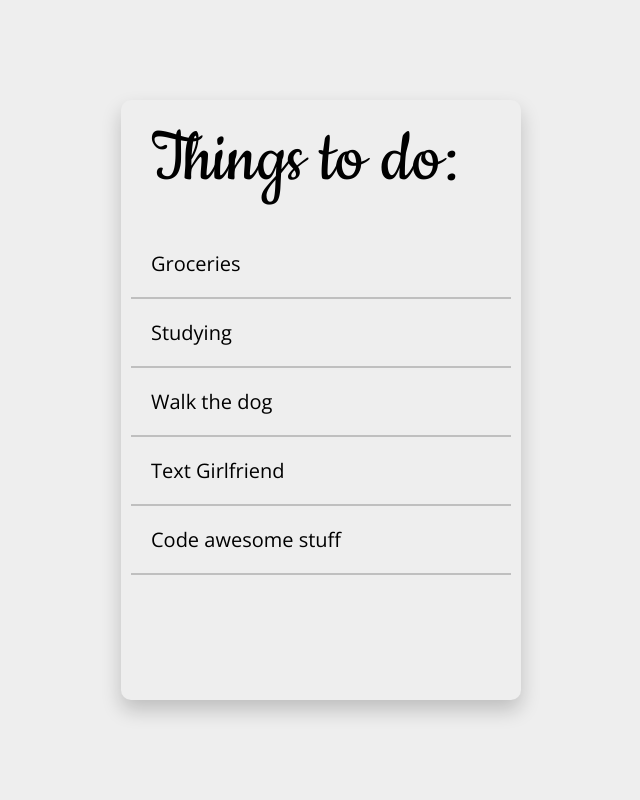
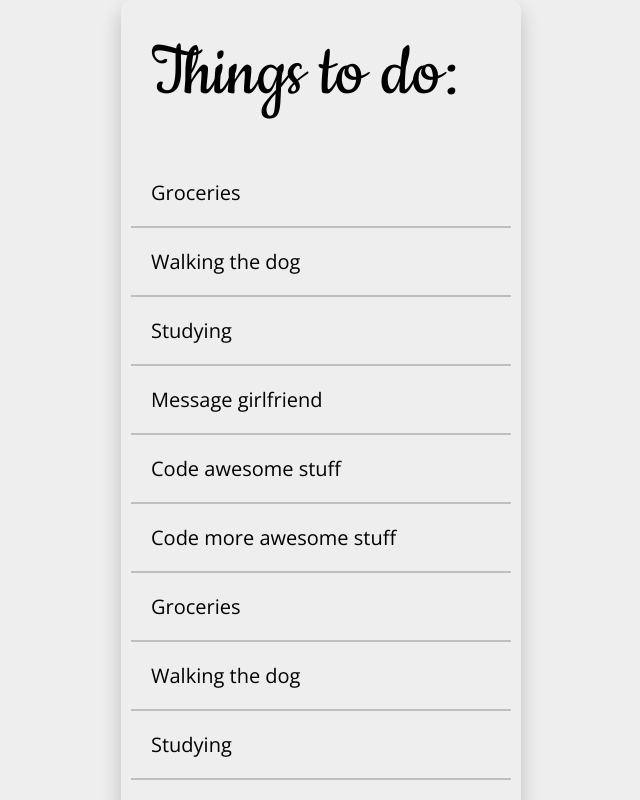
Before and after one commit to SemThijssen/todo, a React (Create React App) app: page / in a window 1280 px wide. Shown: the top 800 px of the page, without its empty margins (319-959 px from the left). Built offline with nearby package versions, Linux system fonts and the light colour scheme.

Commit message:
video 7 van les 4 afgemaakt

```diff
--- a/src/App/App.js
+++ b/src/App/App.js
@@ -2,15 +2,8 @@ import Todo from"../components/Todo/Todo";
 import "./App.css";
 
 const App = () =>{
-    const tasks =  [
-        "Groceries",
-        "Walking the dog",
-        "Studying",
-        "Message girlfriend",
-        "Code awesome stuff",
-    ];
     return(
-    <Todo tasks ={tasks}/>
+    <Todo/>
     )
 }
 
--- a/src/components/Todo/Todo.css
+++ b/src/components/Todo/Todo.css
@@ -1,7 +1,7 @@
 .todo{
     background: #eee;
     width: 40rem;
-    height: 60rem;
+    min-height: 60rem;
     box-shadow: 0 1rem 2rem 0 rgba(0, 0, 0, 0.2);
     border-radius: 1rem;
 }
--- a/src/components/Todo/Todo.js
+++ b/src/components/Todo/Todo.js
@@ -1,21 +1,39 @@
 
 import "./Todo.css"
-const Todo = (props) => {
-    let double = props.tasks.map( task => {
-        return task + task;
+const Todo = () => {
+    const tasks =  [
+        "Groceries",
+        "Walking the dog",
+        "Studying",
+        "Message girlfriend",
+        "Code awesome stuff",
+        "Code more awesome stuff",
+        "Groceries",
+        "Walking the dog",
+        "Studying",
+        "Message girlfriend",
+        "Code awesome stuff",
+        "Code more awesome stuff",
+        "Groceries",
+        "Walking the dog",
+        "Studying",
+        "Message girlfriend",
+        "Code awesome stuff",
+        "Code more awesome stuff",
+    ];
+    let listItems = tasks.map( task => {
+        return <li class="todo__item">{task}</li>
     });
-    console.log(double);
+
+
+    console.log(listItems);
     return(
 <article className="todo">
     <header class="todo__header">
         <h1 class="todo__heading">Things to do:</h1>
     </header>
     <ul className="todo__list">
-        <li className="todo__item">Groceries</li>
-        <li className="todo__item">Studying</li>
-        <li className="todo__item">Walk the dog </li>
-        <li className="todo__item">Text Girlfriend</li>
-        <li className="todo__item">Code awesome stuff</li>
+       {listItems}
     </ul>
 </article>
     );
```
